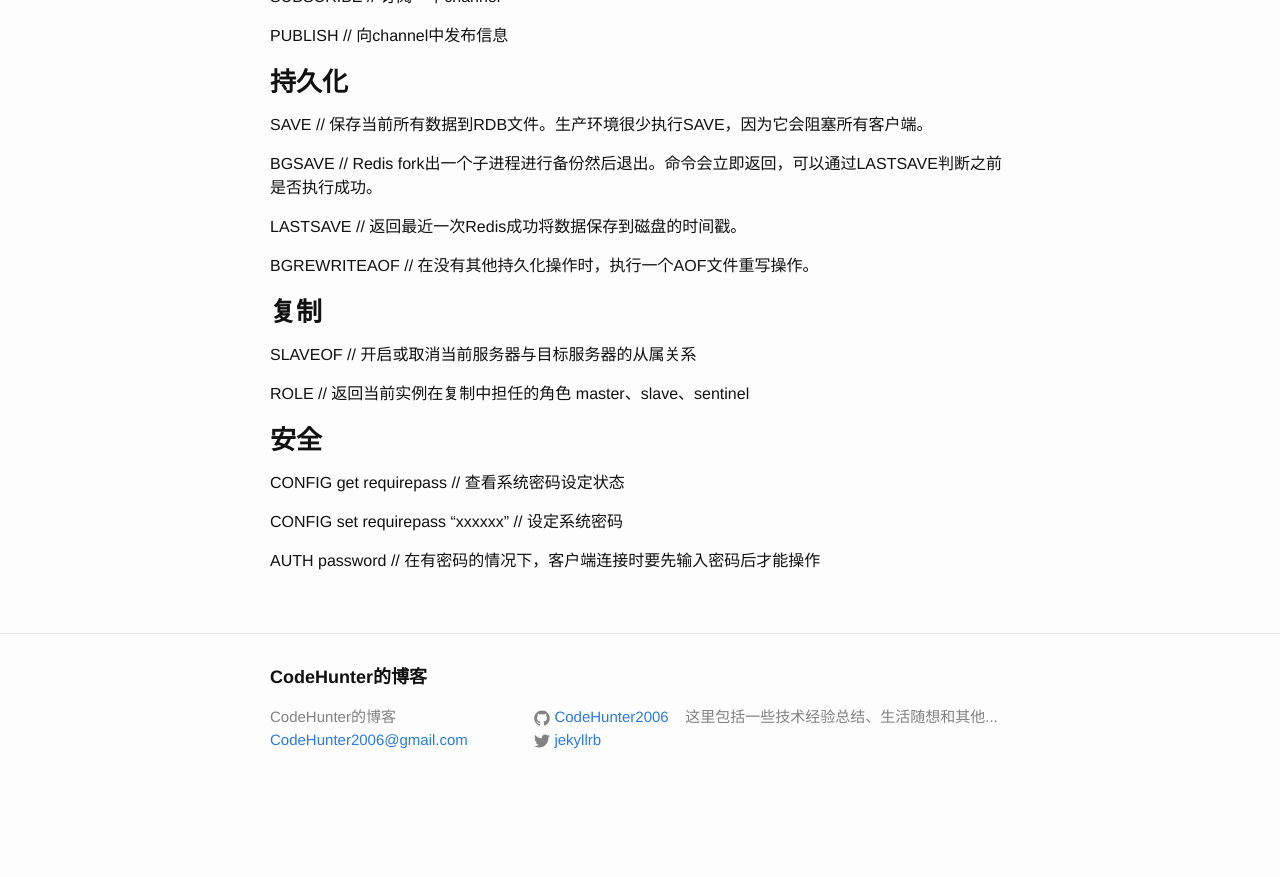
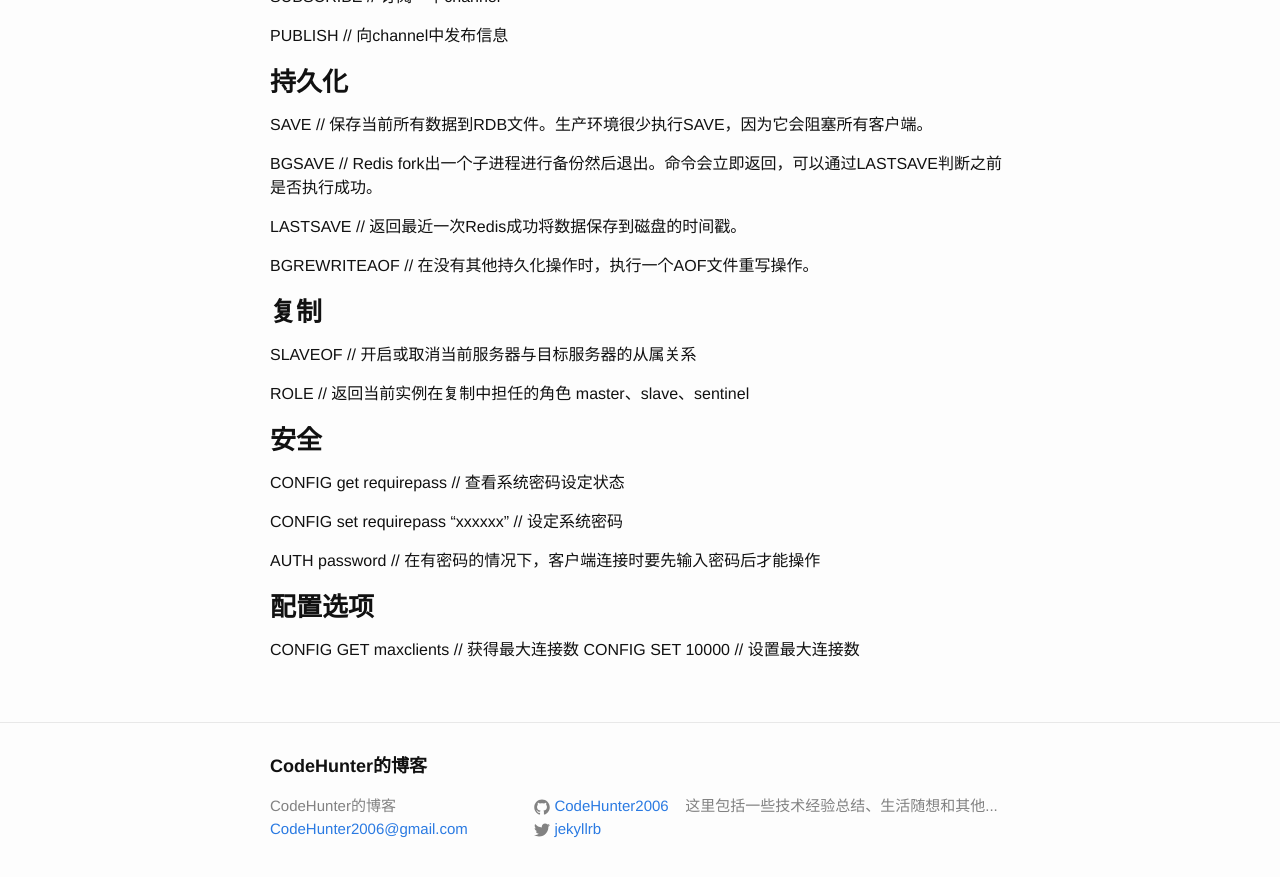
Before and after one commit to CodeHunter2006/CodeHunter2006.github.io, a Jekyll site: the page built from _posts/2018-11-11-Redis_CMD.md, in a window 1280 px wide and 900 px high, scrolled down 1701 px. Shown: the top 877 px of the window. Built offline with Jekyll 4.4.1, drawn with Linux system fonts in a browser that asks for light colours; before the commit the page ends 2512 px from its top, so only the background shows below that.

Commit message:
补充命令

```diff
--- a/_posts/2018-11-11-Redis_CMD.md
+++ b/_posts/2018-11-11-Redis_CMD.md
@@ -91,3 +91,7 @@ CONFIG get requirepass	// 查看系统密码设定状态
 CONFIG set requirepass "xxxxxx"	// 设定系统密码
 
 AUTH password	// 在有密码的情况下，客户端连接时要先输入密码后才能操作
+
+### 配置选项
+CONFIG GET maxclients	// 获得最大连接数
+CONFIG SET 10000		// 设置最大连接数
```
